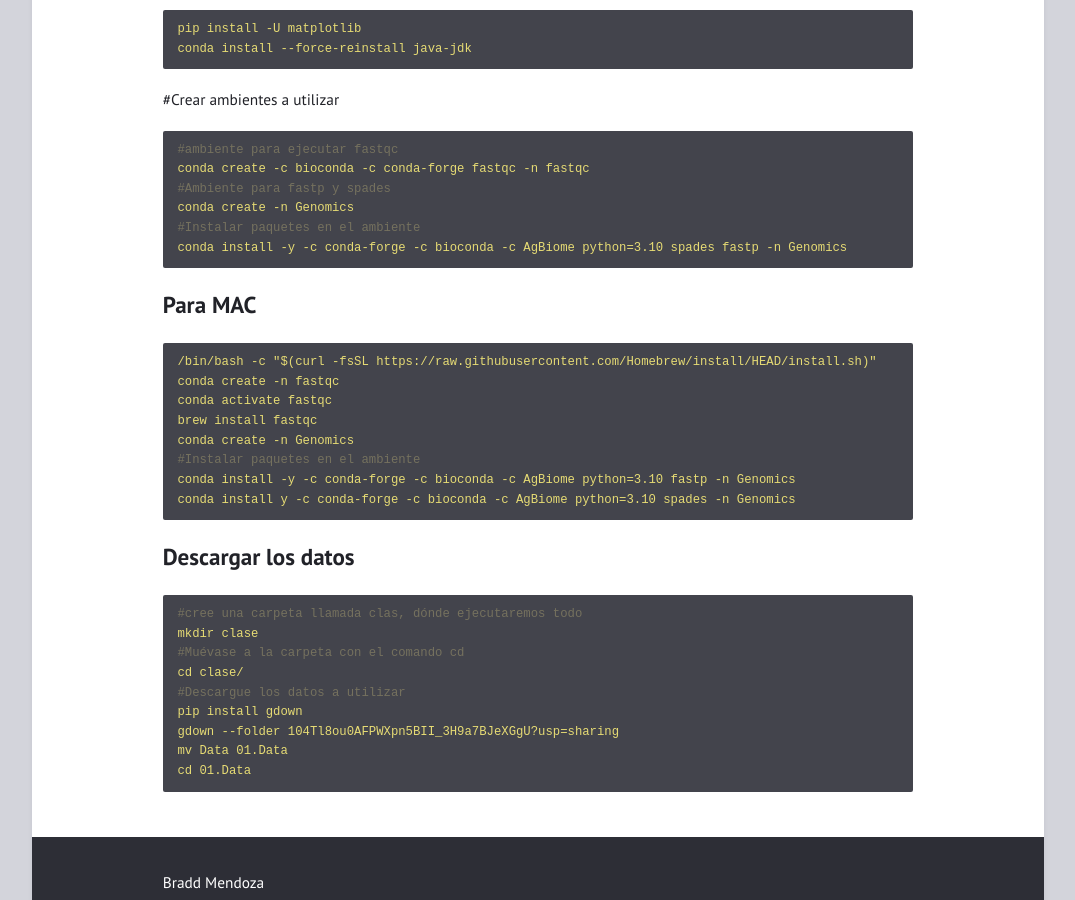
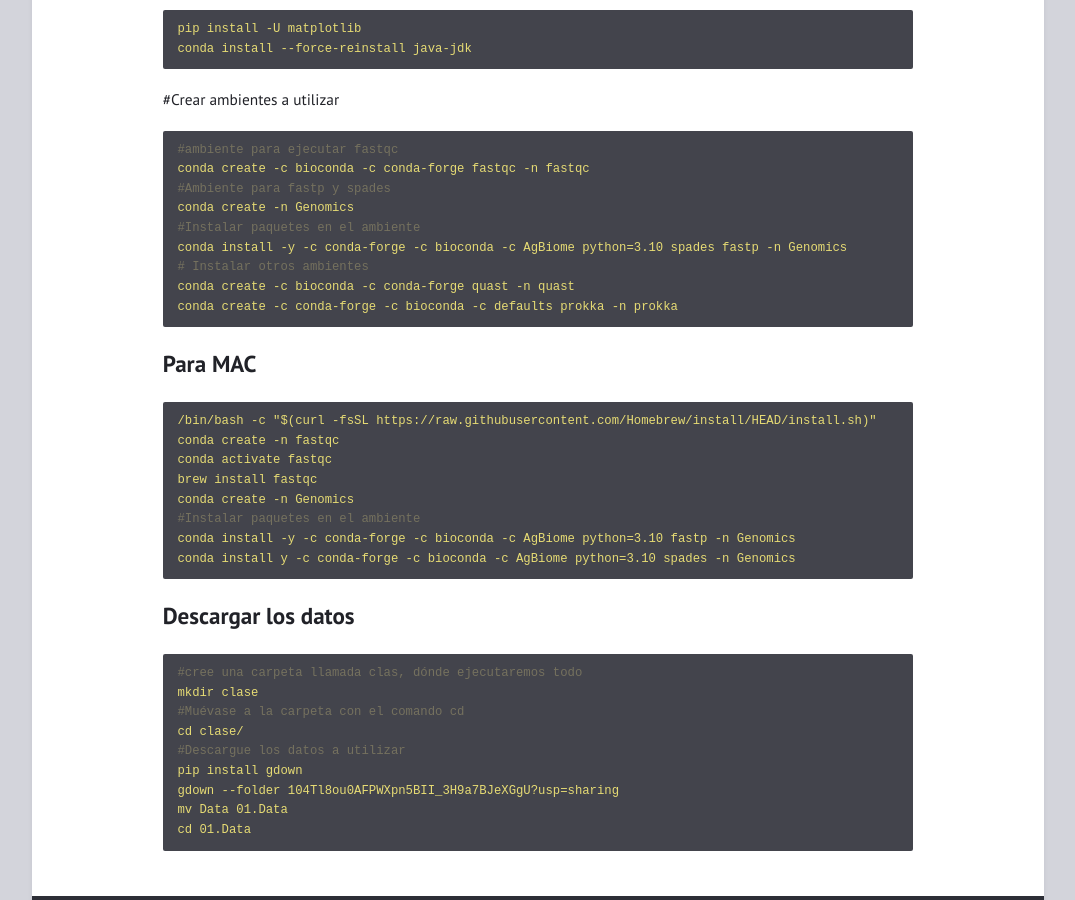
Before and after one commit to braddmg/GenPro, a Jekyll site: the page built from _posts/2024-07-14-Preparacion-de-ambiente-linux.md, in a window 1280 px wide and 900 px high, scrolled down 903 px. Shown: the whole window, without its empty margins (102-1177 px from the left). Built offline with Jekyll 4.4.1, drawn with Linux system fonts in a browser that asks for light colours.

Commit message:
Update 2024-07-14-Preparacion-de-ambiente-linux.md

````diff
--- a/_posts/2024-07-14-Preparacion-de-ambiente-linux.md
+++ b/_posts/2024-07-14-Preparacion-de-ambiente-linux.md
@@ -45,6 +45,9 @@
 conda create -n Genomics
 #Instalar paquetes en el ambiente
 conda install -y -c conda-forge -c bioconda -c AgBiome python=3.10 spades fastp -n Genomics
+# Instalar otros ambientes
+conda create -c bioconda -c conda-forge quast -n quast
+conda create -c conda-forge -c bioconda -c defaults prokka -n prokka
 ```
 # Para MAC
 
````
